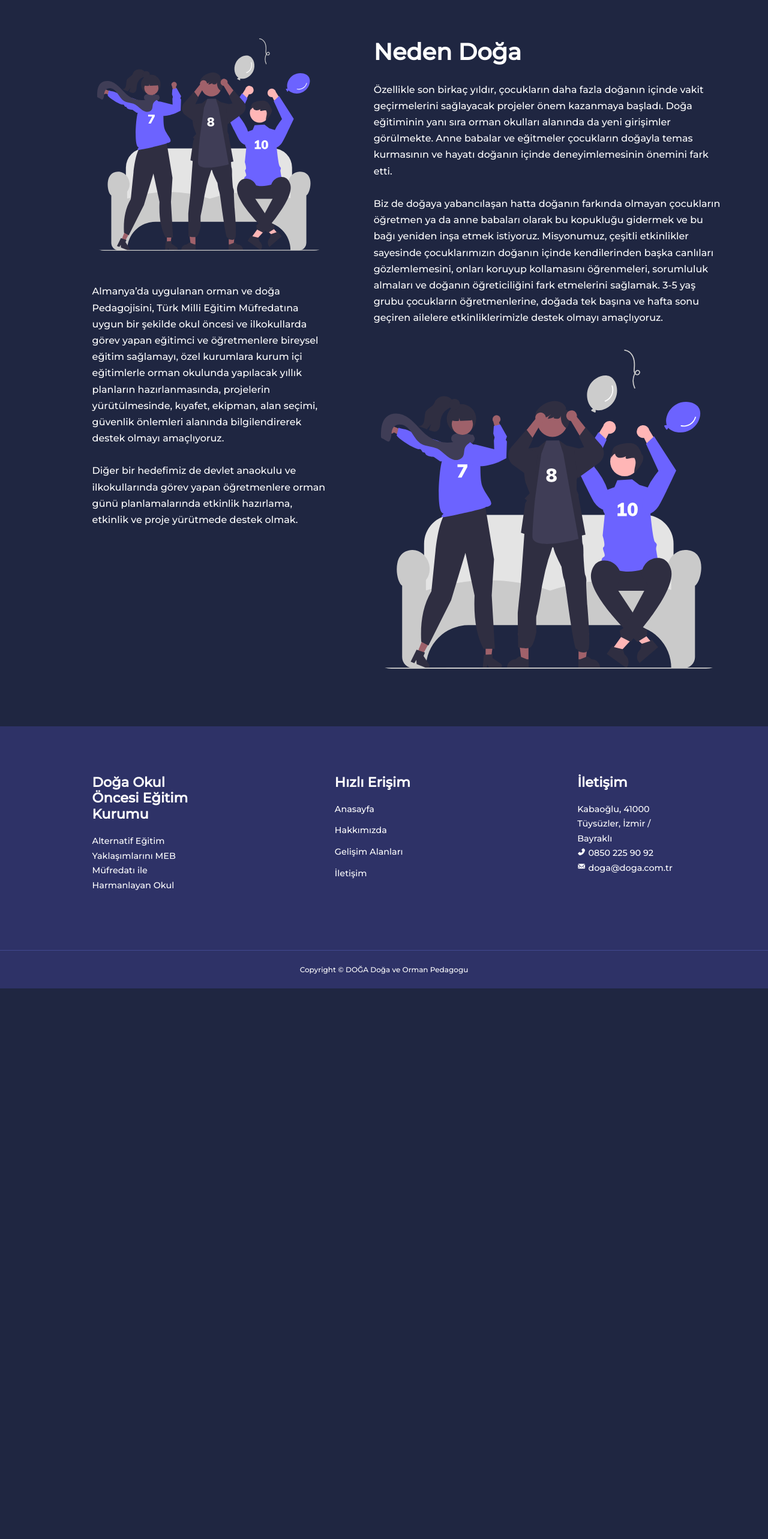
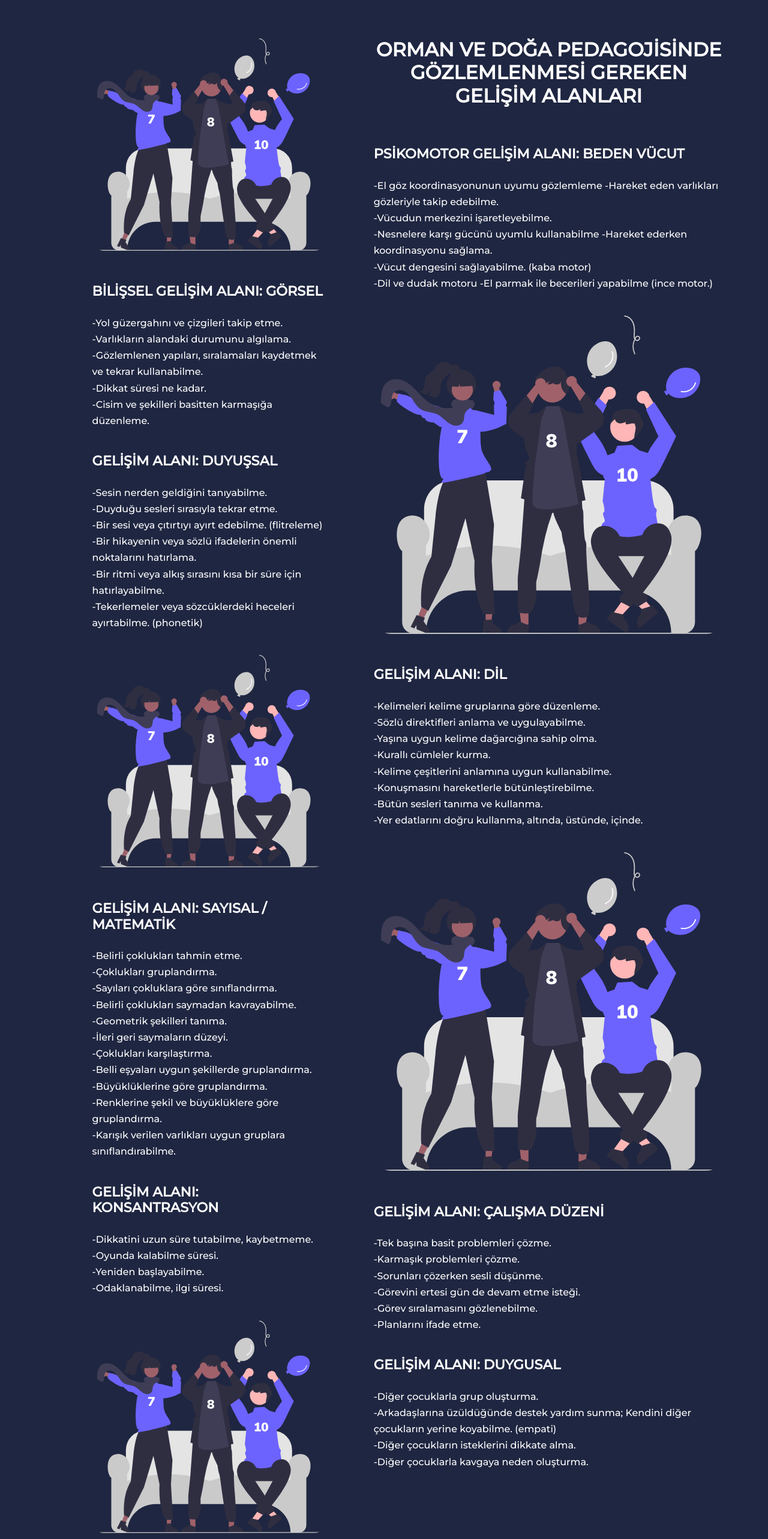
Before and after one commit to bydemirel/Do-a-Website, a React (Create React App) app: page /gelisim-alanlari in a window 1280 px wide. Shown: the part 80-2646 px from the top of the page at 60% size. Before the commit the page ends 1728 px from the top, so only its background shows below. Built offline with nearby package versions, Linux system fonts and the light colour scheme.

Commit message:
Development Areas Page

```diff
--- a/src/AboutUsPage/Achievements/Achievements.css
+++ b/src/AboutUsPage/Achievements/Achievements.css
@@ -8,6 +8,10 @@
     display: grid;
     grid-template-columns: 40% 60%;
     gap: 5rem;
+}
+
+.about_achievements-left > p{
+    margin: 1.6rem 0 2.5rem;
 }
 
 .about_achievements-right > p{
--- a/src/DevelopmentAreasPage/DevelopmentAreas/DevelopmentAreas.jsx
+++ b/src/DevelopmentAreasPage/DevelopmentAreas/DevelopmentAreas.jsx
@@ -1,4 +1,4 @@
-import React from 'react'
+import React from "react";
 import "../../AboutUsPage/Achievements/Achievements";
 import AchievementsImage from "../../images/about achievements.svg";
 
@@ -8,49 +8,163 @@ const DevelopmentAreas = () => {
       <div className="container about_achievements-container">
         <div className="about_achievements-left">
           <img src={AchievementsImage} alt="" />
-        <p>
-          <br /><br />
-          Almanya’da uygulanan orman ve doğa Pedagojisini, Türk Milli Eğitim
-          Müfredatına uygun bir şekilde okul öncesi ve ilkokullarda görev
-          yapan eğitimci ve öğretmenlere bireysel eğitim sağlamayı, özel
-          kurumlara kurum içi eğitimlerle orman okulunda yapılacak yıllık
-          planların hazırlanmasında, projelerin yürütülmesinde, kıyafet,
-          ekipman, alan seçimi, güvenlik önlemleri alanında bilgilendirerek
-          destek olmayı amaçlıyoruz.
           <br />
           <br />
-          Diğer bir hedefimiz de devlet anaokulu ve ilkokullarında görev yapan
-          öğretmenlere orman günü planlamalarında etkinlik hazırlama, etkinlik
-          ve proje yürütmede destek olmak.
+          <h4 className="subtitle">BİLİŞSEL GELİŞİM ALANI: GÖRSEL</h4>
+          <p>
+            -Yol güzergahını ve çizgileri takip etme.
+            <br />
+            -Varlıkların alandaki durumunu algılama.
+            <br />
+            -Gözlemlenen yapıları, sıralamaları kaydetmek ve tekrar
+            kullanabilme.
+            <br />
+            -Dikkat süresi ne kadar.
+            <br />
+            -Cisim ve şekilleri basitten karmaşığa düzenleme.
+          </p>
+          <h4 className="subtitle">GELİŞİM ALANI: DUYUŞSAL</h4>
+          <p>
+            -Sesin nerden geldiğini tanıyabilme.
+            <br />
+            -Duyduğu sesleri sırasıyla tekrar etme.
+            <br />
+            -Bir sesi veya çıtırtıyı ayırt edebilme. (flitreleme)
+            <br />
+            -Bir hikayenin veya sözlü ifadelerin önemli noktalarını hatırlama.
+            <br />
+            -Bir ritmi veya alkış sırasını kısa bir süre için hatırlayabilme.
+            <br />
+            -Tekerlemeler veya sözcüklerdeki heceleri ayırtabilme. (phonetik)
+          </p>
+
+          <img src={AchievementsImage} alt="" />
+          <br />
+          <br />
+          <h4 className="subtitle">GELİŞİM ALANI: SAYISAL / MATEMATİK</h4>
+          <p>
+            -Belirli çoklukları tahmin etme.
+            <br />
+            -Çoklukları gruplandırma.
+            <br />
+            -Sayıları çokluklara göre sınıflandırma.
+            <br />
+            -Belirli çoklukları saymadan kavrayabilme.
+            <br />
+            -Geometrik şekilleri tanıma.
+            <br />
+            -İleri geri saymaların düzeyi.
+            <br />
+            -Çoklukları karşılaştırma.
+            <br />
+            -Belli eşyaları uygun şekillerde gruplandırma.
+            <br />
+            -Büyüklüklerine göre gruplandırma.
+            <br />
+            -Renklerine şekil ve büyüklüklere göre gruplandırma.
+            <br />
+            -Karışık verilen varlıkları uygun gruplara sınıflandırabilme.
+          </p>
+          <h4 className="subtitle">GELİŞİM ALANI: KONSANTRASYON</h4>
+          <p>
+            -Dikkatini uzun süre tutabilme, kaybetmeme.
+            <br />
+            -Oyunda kalabilme süresi.
+            <br />
+            -Yeniden başlayabilme.
+            <br />
+            -Odaklanabilme, ilgi süresi.
+          </p>
+          <img src={AchievementsImage} alt="" />
+          <br />
+          <br />
+          <h4 className="subtitle">GELİŞİM ALANI: SOSYAL</h4>
+          <p>
+            -Diğer çocuklarla iletişime geçme.
+            <br />
+            -İş birliği içinde çalışma.
+            <br />
+            -Birden fazla oyun arkadaşı olması.
+            <br />
+            -Bireysel veya grup bilinciyle oynama.
+            <br />
+            -Lider kişilik.
           </p>
         </div>
 
         <div className="about_achievements-right">
-        <h1>Neden Doğa</h1>
+          <h2>
+            ORMAN VE DOĞA PEDAGOJİSİNDE GÖZLEMLENMESİ GEREKEN GELİŞİM ALANLARI
+          </h2>
+          <h4 className="subtitle">PSİKOMOTOR GELİŞİM ALANI: BEDEN VÜCUT</h4>
           <p>
-          Özellikle son birkaç yıldır, çocukların daha fazla doğanın içinde
-          vakit geçirmelerini sağlayacak projeler önem kazanmaya başladı. Doğa
-          eğitiminin yanı sıra orman okulları alanında da yeni girişimler
-          görülmekte. Anne babalar ve eğitmeler çocukların doğayla temas
-          kurmasının ve hayatı doğanın içinde deneyimlemesinin önemini fark
-          etti.
+            -El göz koordinasyonunun uyumu gözlemleme -Hareket eden varlıkları
+            gözleriyle takip edebilme.
+            <br />
+            -Vücudun merkezini işaretleyebilme.
+            <br />
+            -Nesnelere karşı gücünü uyumlu kullanabilme -Hareket ederken
+            koordinasyonu sağlama.
+            <br />
+            -Vücut dengesini sağlayabilme. (kaba motor)
+            <br />
+            -Dil ve dudak motoru -El parmak ile becerileri yapabilme (ince
+            motor.)
+          </p>
+          <img src={AchievementsImage} alt="" />
           <br />
           <br />
-          Biz de doğaya yabancılaşan hatta doğanın farkında olmayan çocukların
-          öğretmen ya da anne babaları olarak bu kopukluğu gidermek ve bu bağı
-          yeniden inşa etmek istiyoruz. Misyonumuz, çeşitli etkinlikler
-          sayesinde çocuklarımızın doğanın içinde kendilerinden başka
-          canlıları gözlemlemesini, onları koruyup kollamasını öğrenmeleri,
-          sorumluluk almaları ve doğanın öğreticiliğini fark etmelerini
-          sağlamak. 3-5 yaş grubu çocukların öğretmenlerine, doğada tek başına
-          ve hafta sonu geçiren ailelere etkinliklerimizle destek olmayı
-          amaçlıyoruz.
+          <h4 className="subtitle">GELİŞİM ALANI: DİL</h4>
+          <p>
+            -Kelimeleri kelime gruplarına göre düzenleme.
+            <br />
+            -Sözlü direktifleri anlama ve uygulayabilme.
+            <br />
+            -Yaşına uygun kelime dağarcığına sahip olma.
+            <br />
+            -Kurallı cümleler kurma.
+            <br />
+            -Kelime çeşitlerini anlamına uygun kullanabilme.
+            <br />
+            -Konuşmasını hareketlerle bütünleştirebilme.
+            <br />
+            -Bütün sesleri tanıma ve kullanma.
+            <br />
+            -Yer edatlarını doğru kullanma, altında, üstünde, içinde.
           </p>
           <img src={AchievementsImage} alt="" />
+          <br />
+          <br />
+          <h4 className="subtitle">GELİŞİM ALANI: ÇALIŞMA DÜZENİ</h4>
+          <p>
+            -Tek başına basit problemleri çözme.
+            <br />
+            -Karmaşık problemleri çözme.
+            <br />
+            -Sorunları çözerken sesli düşünme.
+            <br />
+            -Görevini ertesi gün de devam etme isteği.
+            <br />
+            -Görev sıralamasını gözlenebilme.
+            <br />
+            -Planlarını ifade etme.
+          </p>
+          <h4 className="subtitle">GELİŞİM ALANI: DUYGUSAL</h4>
+          <p>
+            -Diğer çocuklarla grup oluşturma.
+            <br />
+            -Arkadaşlarına üzüldüğünde destek yardım sunma; Kendini diğer
+            çocukların yerine koyabilme. (empati)
+            <br />
+            -Diğer çocukların isteklerini dikkate alma.
+            <br />
+            -Diğer çocuklarla kavgaya neden oluşturma.
+          </p>
         </div>
+
       </div>
     </section>
-  )
-}
+  );
+};
 
-export default DevelopmentAreas
+export default DevelopmentAreas;
```
Lines whose indentation alone changed are shown as unchanged.
